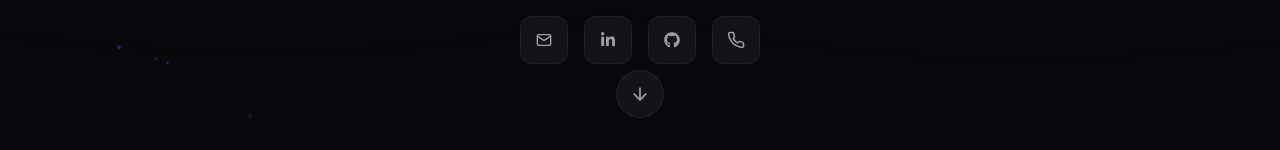
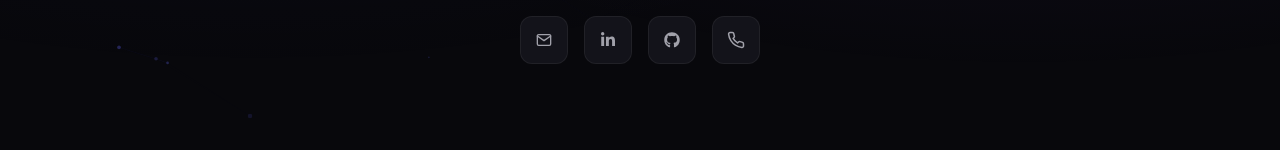
Before and after one commit to MuneeswaranAnandharaj/portfolio, a React (Vite) app: page / in a window 1280 px wide. Shown: the part 650-800 px from the top of the page. Built offline with nearby package versions, Linux system fonts and the light colour scheme.

Commit message:
Remove home page scroll arrow

```diff
--- a/src/components/Hero.jsx
+++ b/src/components/Hero.jsx
@@ -142,17 +142,6 @@ export default function Hero() {
           </motion.a>
         </motion.div>
       </motion.div>
-
-      <motion.button
-        className="scroll-btn"
-        initial={{ opacity: 0 }}
-        animate={{ opacity: 1 }}
-        transition={{ delay: 1.5 }}
-        whileHover={{ y: 5 }}
-        onClick={() => scrollTo('about')}
-      >
-        <FiArrowDown />
-      </motion.button>
     </section>
   )
 }
```
